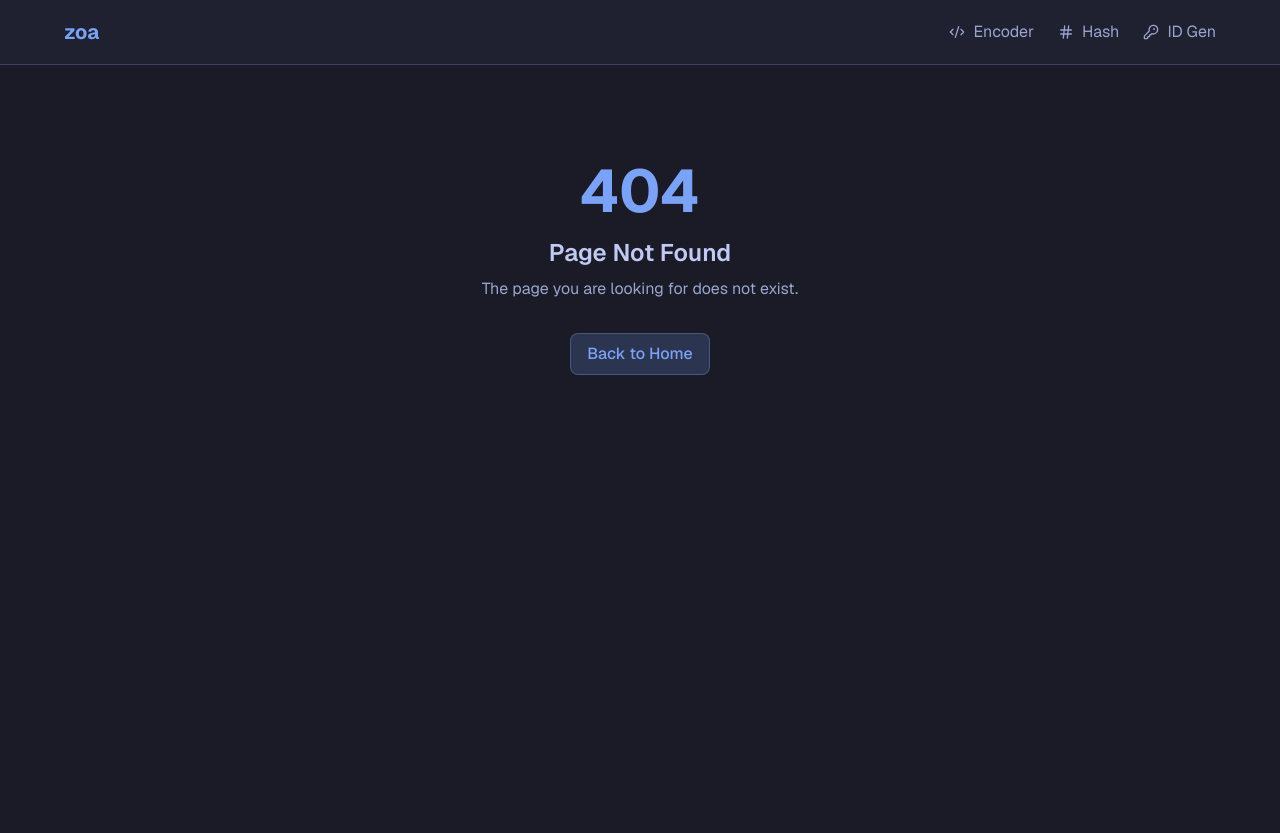
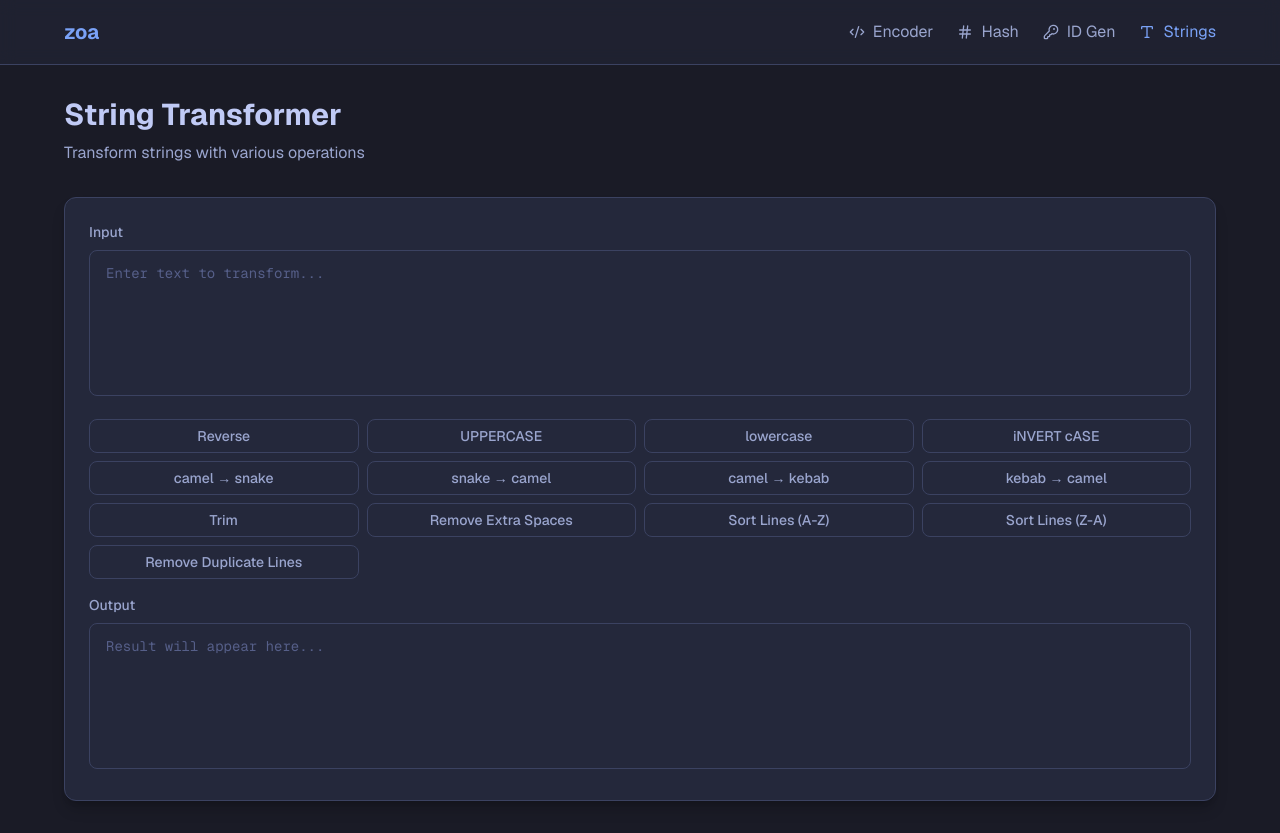
Before and after one commit to skdltmxn/zoa, a Next.js app: page /strings in a window 1280 px wide. Before the commit this address had no page. Before the commit the page ends 800 px from the top, so only its background shows below. Built offline with nearby package versions, Linux system fonts and the light colour scheme.

Commit message:
feat: add strings

```diff
--- a/app/page.tsx
+++ b/app/page.tsx
@@ -1,5 +1,5 @@
 import Link from 'next/link'
-import { Code2, Hash, KeyRound, ArrowRight } from 'lucide-react'
+import { Code2, Hash, KeyRound, Type, ArrowRight } from 'lucide-react'
 import { Card, CardHeader, CardTitle, CardContent } from '@/components/ui/card'
 import { PageContainer } from '@/components/layout/page-container'
 
@@ -21,6 +21,12 @@ const features = [
     description: 'Generate UUID v4, UUID v7, ULID, NanoID, and CUID',
     href: '/id',
     icon: KeyRound,
+  },
+  {
+    title: 'String Transformer',
+    description: 'Transform strings with case conversion, sorting, and more',
+    href: '/strings',
+    icon: Type,
   },
 ]
 
--- /dev/null
+++ b/app/strings/page.tsx
@@ -0,0 +1,91 @@
+'use client'
+
+import { useState, useCallback } from 'react'
+import { PageContainer } from '@/components/layout/page-container'
+import { Card } from '@/components/ui/card'
+import { Button } from '@/components/ui/button'
+import { Textarea } from '@/components/ui/textarea'
+import { CopyButton } from '@/components/shared/copy-button'
+import { TRANSFORMS, transformString, type StringTransform } from '@/lib/string'
+
+export default function StringsPage(): React.ReactElement {
+  const [input, setInput] = useState('')
+  const [output, setOutput] = useState('')
+
+  const handleTransform = useCallback(
+    (transform: StringTransform): void => {
+      if (!input) {
+        setOutput('')
+        return
+      }
+      const result = transformString(input, transform)
+      setOutput(result)
+    },
+    [input]
+  )
+
+  return (
+    <PageContainer>
+      <div className="mb-8">
+        <h1 className="text-3xl font-bold text-text-primary mb-2">
+          String Transformer
+        </h1>
+        <p className="text-text-secondary">
+          Transform strings with various operations
+        </p>
+      </div>
+
+      <div className="space-y-6">
+        <Card>
+          <div className="space-y-4">
+            <div className="space-y-2">
+              <div className="flex items-center justify-between">
+                <label className="text-sm font-medium text-text-secondary">
+                  Input
+                </label>
+                {input && <CopyButton text={input} />}
+              </div>
+              <Textarea
+                value={input}
+                onChange={(e) => setInput(e.target.value)}
+                placeholder="Enter text to transform..."
+                monospace
+                rows={6}
+              />
+            </div>
+
+            <div className="grid grid-cols-2 sm:grid-cols-3 md:grid-cols-4 gap-2">
+              {TRANSFORMS.map((t) => (
+                <Button
+                  key={t.name}
+                  variant="secondary"
+                  size="sm"
+                  onClick={() => handleTransform(t.name)}
+                  title={t.description}
+                >
+                  {t.displayName}
+                </Button>
+              ))}
+            </div>
+
+            <div className="space-y-2">
+              <div className="flex items-center justify-between">
+                <label className="text-sm font-medium text-text-secondary">
+                  Output
+                </label>
+                {output && <CopyButton text={output} />}
+              </div>
+              <Textarea
+                value={output}
+                readOnly
+                placeholder="Result will appear here..."
+                monospace
+                rows={6}
+              />
+            </div>
+          </div>
+        </Card>
+      </div>
+    </PageContainer>
+  )
+}
--- a/components/layout/header.tsx
+++ b/components/layout/header.tsx
@@ -2,13 +2,14 @@
 
 import Link from 'next/link'
 import { usePathname } from 'next/navigation'
-import { Hash, Code2, KeyRound } from 'lucide-react'
+import { Hash, Code2, KeyRound, Type } from 'lucide-react'
 import { cn } from '@/lib/utils'
 
 const navItems = [
   { href: '/encoder', label: 'Encoder', icon: Code2 },
   { href: '/hash', label: 'Hash', icon: Hash },
   { href: '/id', label: 'ID Gen', icon: KeyRound },
+  { href: '/strings', label: 'Strings', icon: Type },
 ]
 
 export function Header(): React.ReactElement {
--- /dev/null
+++ b/lib/string/index.ts
@@ -0,0 +1,99 @@
+export type StringTransform =
+  | 'reverse'
+  | 'uppercase'
+  | 'lowercase'
+  | 'invertCase'
+  | 'camelToSnake'
+  | 'snakeToCamel'
+  | 'camelToKebab'
+  | 'kebabToCamel'
+  | 'trim'
+  | 'removeExtraSpaces'
+  | 'sortLines'
+  | 'sortLinesDesc'
+  | 'removeDuplicateLines'
+
+export interface TransformMetadata {
+  name: StringTransform
+  displayName: string
+  description: string
+}
+
+export const TRANSFORMS: TransformMetadata[] = [
+  { name: 'reverse', displayName: 'Reverse', description: 'Reverse the string' },
+  { name: 'uppercase', displayName: 'UPPERCASE', description: 'Convert to uppercase' },
+  { name: 'lowercase', displayName: 'lowercase', description: 'Convert to lowercase' },
+  { name: 'invertCase', displayName: 'iNVERT cASE', description: 'Swap uppercase and lowercase' },
+  { name: 'camelToSnake', displayName: 'camel → snake', description: 'camelCase to snake_case' },
+  { name: 'snakeToCamel', displayName: 'snake → camel', description: 'snake_case to camelCase' },
+  { name: 'camelToKebab', displayName: 'camel → kebab', description: 'camelCase to kebab-case' },
+  { name: 'kebabToCamel', displayName: 'kebab → camel', description: 'kebab-case to camelCase' },
+  { name: 'trim', displayName: 'Trim', description: 'Remove leading and trailing whitespace' },
+  { name: 'removeExtraSpaces', displayName: 'Remove Extra Spaces', description: 'Collapse multiple spaces into one' },
+  { name: 'sortLines', displayName: 'Sort Lines (A-Z)', description: 'Sort lines alphabetically' },
+  { name: 'sortLinesDesc', displayName: 'Sort Lines (Z-A)', description: 'Sort lines in reverse order' },
+  { name: 'removeDuplicateLines', displayName: 'Remove Duplicate Lines', description: 'Remove duplicate lines' },
+]
+
+export function transformString(input: string, transform: StringTransform): string {
+  switch (transform) {
+    case 'reverse':
+      return [...input].reverse().join('')
+
+    case 'uppercase':
+      return input.toUpperCase()
+
+    case 'lowercase':
+      return input.toLowerCase()
+
+    case 'invertCase':
+      return [...input]
+        .map((char) => {
+          if (char === char.toUpperCase()) {
+            return char.toLowerCase()
+          }
+          return char.toUpperCase()
+        })
+        .join('')
+
+    case 'camelToSnake':
+      return input
+        .replace(/([A-Z])/g, '_$1')
+        .toLowerCase()
+        .replace(/^_/, '')
+
+    case 'snakeToCamel':
+      return input
+        .toLowerCase()
+        .replace(/_([a-z])/g, (_, char) => char.toUpperCase())
+
+    case 'camelToKebab':
+      return input
+        .replace(/([A-Z])/g, '-$1')
+        .toLowerCase()
+        .replace(/^-/, '')
+
+    case 'kebabToCamel':
+      return input
+        .toLowerCase()
+        .replace(/-([a-z])/g, (_, char) => char.toUpperCase())
+
+    case 'trim':
+      return input.trim()
+
+    case 'removeExtraSpaces':
+      return input.replace(/  +/g, ' ')
+
+    case 'sortLines':
+      return input.split('\n').sort().join('\n')
+
+    case 'sortLinesDesc':
+      return input.split('\n').sort().reverse().join('\n')
+
+    case 'removeDuplicateLines':
+      return [...new Set(input.split('\n'))].join('\n')
+
+    default:
+      return input
+  }
+}
```
Also changed, not shown: 2 other files (tests, documents, lock files or other folders).
